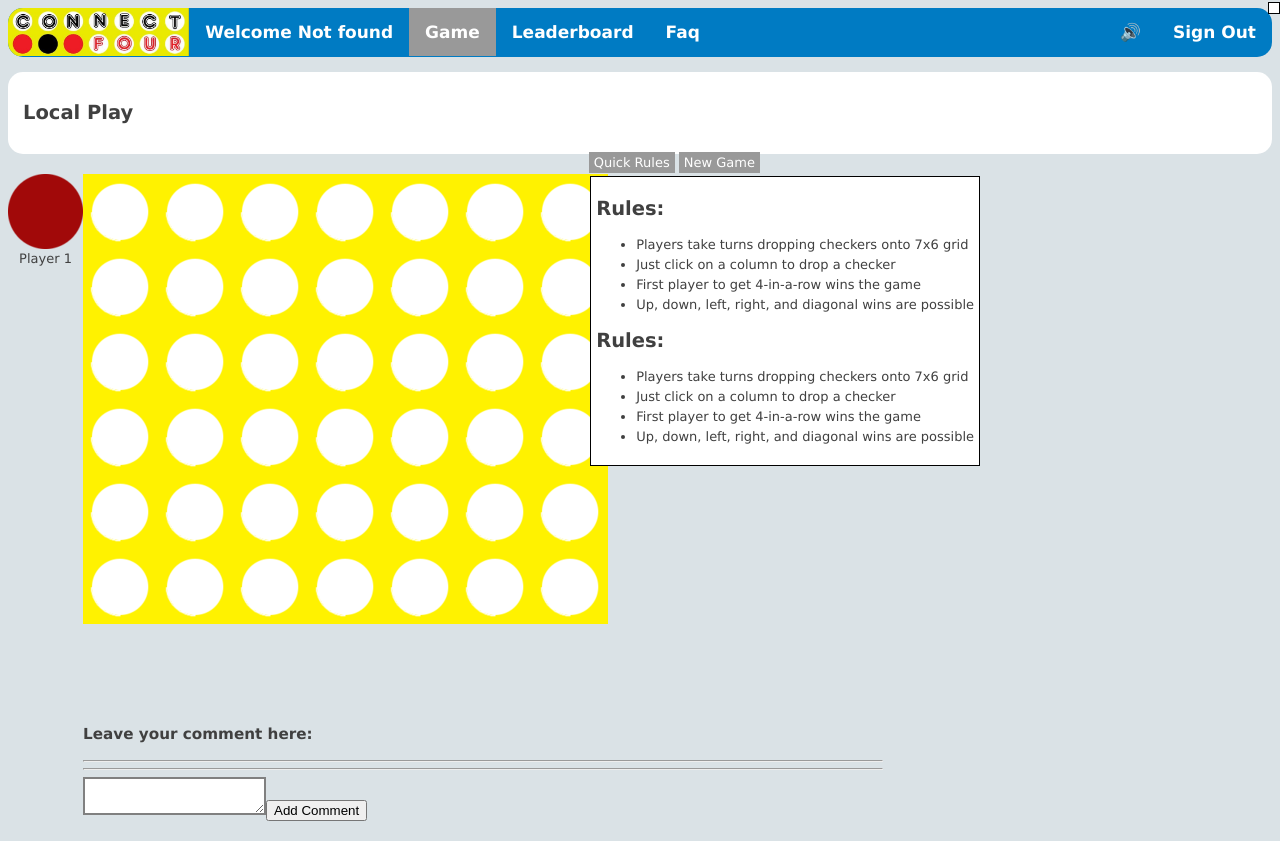
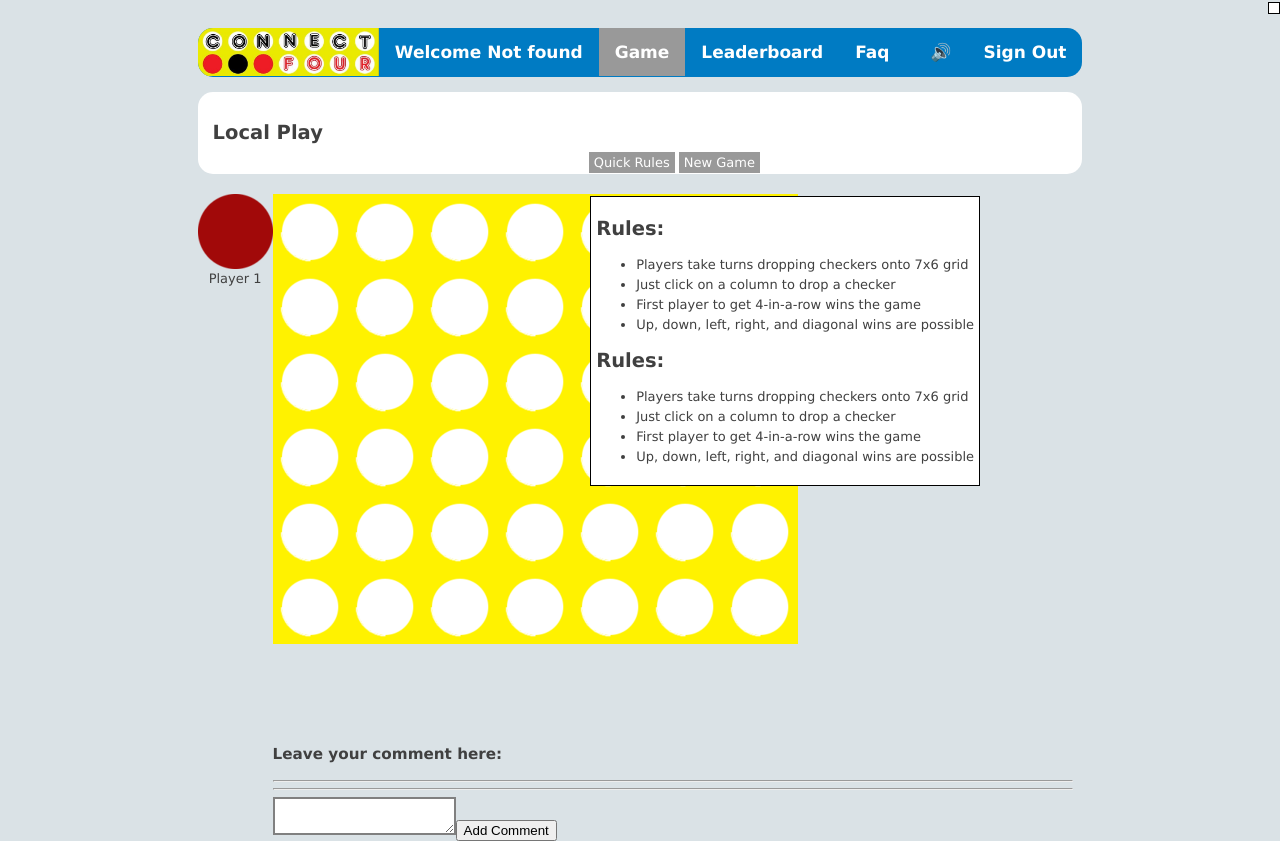
Before and after one commit to louiehernandez95/Connect-Four-Web-Game, a website: page public/html/game.html in a window 1280 px wide. Drawn offline with nearby package versions, Linux system fonts and the light colour scheme; files that its build step writes are made by us from their sources; no server answers; files whose address does not match are found by name.

Commit message:
Put the page content in the center

```diff
--- a/public/html/game.html
+++ b/public/html/game.html
@@ -8,7 +8,7 @@
 </head>
 
 <body>
-    <div id="content">
+    <div class="content">
         <nav>
             <ul>
                 <li><img style="height:48px; margin-bottom:-4px;" src="public/media/images/connect_four_grid_mini.png" alt="Connect 4"></li>
--- a/public/styles/local.css
+++ b/public/styles/local.css
@@ -1,3 +1,11 @@
+.content{
+
+    width:70%;
+    margin: 0 auto;
+    padding: 20px;
+}
+
+
 #left {
     float: left;
 }
--- a/public/styles/multiplayer.css
+++ b/public/styles/multiplayer.css
@@ -1,3 +1,10 @@
+.content{
+
+        width:85%;
+        margin: 0 auto;
+        padding: 20px;
+    }
+
 #container>div>div {
     float: left;
     width: 40px;
```
Also changed, not shown: public/html/Connect4rules.html (+2 -0 lines), public/html/gamem.html (+2 -1 lines), public/html/leaderboard.html (+2 -0 lines).
